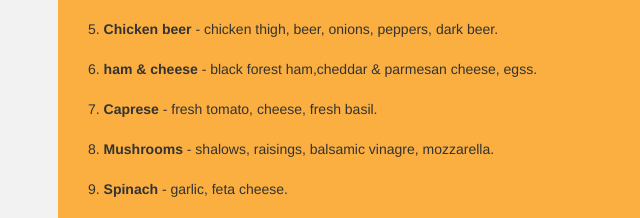
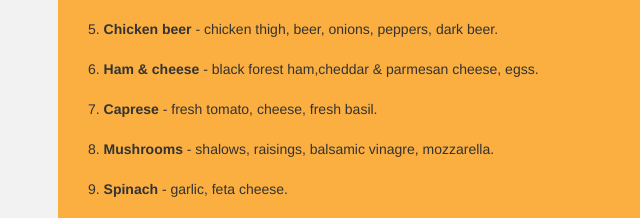
Before and after one commit to pdxempanadas/pdxempanadas, a plain HTML site: page index.html in a window 1280 px wide. Shown: the part 894-1112 px from the top of the page, 272-912 px from the left. Drawn offline with Linux system fonts and the light colour scheme; a script that the page names is missing.

Commit message:
Update index.html

```diff
--- a/index.html
+++ b/index.html
@@ -75,11 +75,9 @@
           <li><strong>Criolla</strong> - ground beef, onions, raisins, eggs, herbs.</li>
           <li><strong>­Beef and Mozzarella</strong> - organic ground beef, sweet peppers, pepperoncinis.</li>
           <li><strong>Chicken beer</strong> - chicken thigh, beer, onions, peppers, dark beer.</li>
-          <li><strong>ham & cheese</strong> - black forest ham,cheddar & parmesan cheese, egss.</li>
+          <li><strong>Ham & cheese</strong> - black forest ham,cheddar & parmesan cheese, egss.</li>
           <li><strong>Caprese</strong> - fresh tomato, cheese, fresh basil.</li>
           <li><strong>Mushrooms</strong> - shalows, raisings, balsamic vinagre, mozzarella.</li>
-
-
           <li><strong>Spinach</strong> - garlic, feta cheese.</li>
           <li><strong>Dulce de Leche</strong>.</li>
           <li><strong>Apple, Pear and Cranberry</strong>.</li>
```
